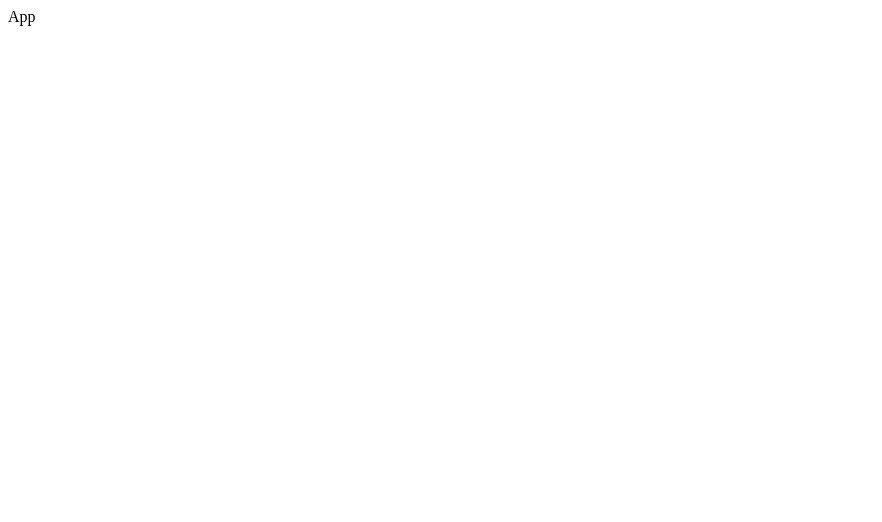
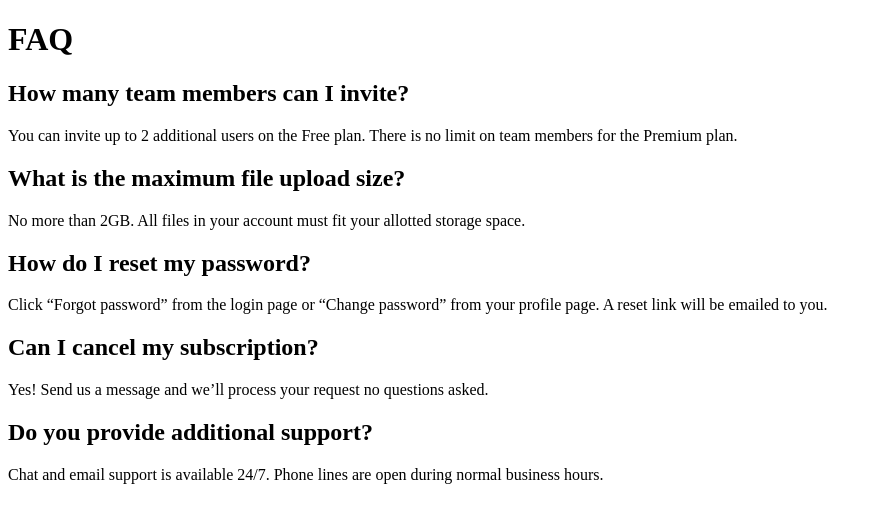
Before and after one commit to En-Jen/react-faq-accordion, a React (Create React App) app: page / in a window 1280 px wide. Shown: the top 522 px of the page, without its empty margins (0-882 px from the left). Built offline with nearby package versions, Linux system fonts and the light colour scheme.

Commit message:
added state for accordion component

```diff
--- a/public/index.html
+++ b/public/index.html
@@ -5,6 +5,8 @@
     <link rel="icon" href="%PUBLIC_URL%/favicon.ico" />
     <meta name="viewport" content="width=device-width, initial-scale=1" />
     <meta name="theme-color" content="#000000" />
+    <link rel="preconnect" href="https://fonts.gstatic.com">
+    <link href="https://fonts.googleapis.com/css2?family=Kumbh+Sans:wght@400;700&display=swap" rel="stylesheet">
     <meta
       name="description"
       content="Web site created using create-react-app"
--- /dev/null
+++ b/src/App.js
@@ -0,0 +1,35 @@
+import React from 'react';
+import Accordion from './components/Accordion';
+
+const faqs = [
+    {
+        question: 'How many team members can I invite?',
+        answer: 'You can invite up to 2 additional users on the Free plan. There is no limit on team members for the Premium plan.'
+    },
+    {
+        question: 'What is the maximum file upload size?',
+        answer: 'No more than 2GB. All files in your account must fit your allotted storage space.'
+    },
+    {
+        question: 'How do I reset my password?',
+        answer: 'Click “Forgot password” from the login page or “Change password” from your profile page. A reset link will be emailed to you.'
+    },
+    {
+        question: 'Can I cancel my subscription?',
+        answer: 'Yes! Send us a message and we’ll process your request no questions asked.'
+    },
+    {
+        question: 'Do you provide additional support?',
+        answer: 'Chat and email support is available 24/7. Phone lines are open during normal business hours.'
+    }
+];
+
+class App extends React.Component {
+    render() {
+        return (
+            <Accordion faqs={faqs} />
+        );
+    }
+}
+
+export default App;
--- a/src/components/Accordion.js
+++ b/src/components/Accordion.js
@@ -0,0 +1,31 @@
+import React, { useState } from 'react';
+
+const Accordion = ({ faqs }) => {
+    const [activeIndex, setActiveIndex] = useState(1);
+
+    const onQuestionClick = (index) => {
+        setActiveIndex(index);
+    };
+
+    const renderedFaqs = faqs.map((faq, index) => {
+        const active = index === activeIndex ? 'active' : '';
+
+        return (
+            <div onClick={() => onQuestionClick(index)} className={`faq__item ${active}`}>
+                <h2 className="faq__question">{faq.question}</h2>
+                <p className="faq__answer">{faq.answer}</p>
+            </div>
+        );
+    });
+
+    return (
+        <div className="faq-container">
+            <h1 className="faq__heading">FAQ</h1>
+            <div className="faq__items">
+                {renderedFaqs}
+            </div>
+        </div>
+    );
+};
+
+export default Accordion;
--- a/src/components/App.js
+++ /dev/null
@@ -1,9 +0,0 @@
-import React from 'react';
-
-class App extends React.Component {
-    render() {
-        return <div>App</div>;
-    }
-}
-
-export default App;
--- a/src/index.js
+++ b/src/index.js
@@ -1,5 +1,5 @@
 import React from 'react';
 import ReactDOM from 'react-dom';
-import App from './components/App';
+import App from './App';
 
 ReactDOM.render(<App />, document.querySelector('#root'));
```
Also changed, not shown: 2 other files (tests, documents, lock files or other folders).
